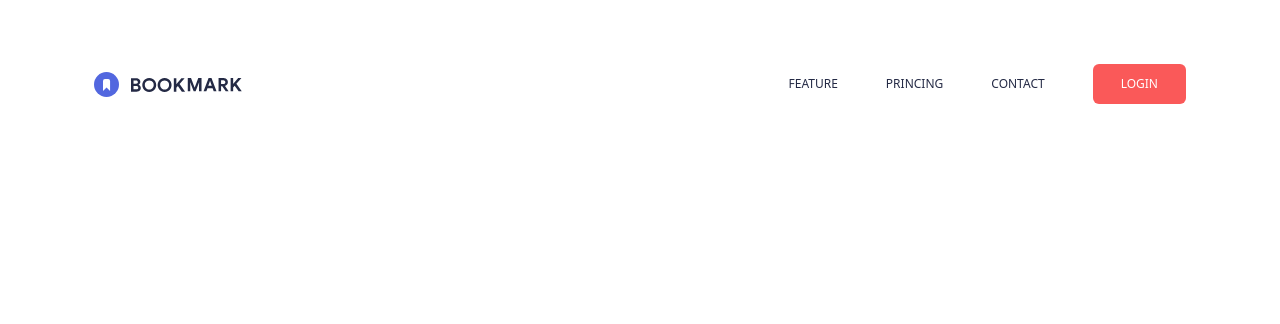
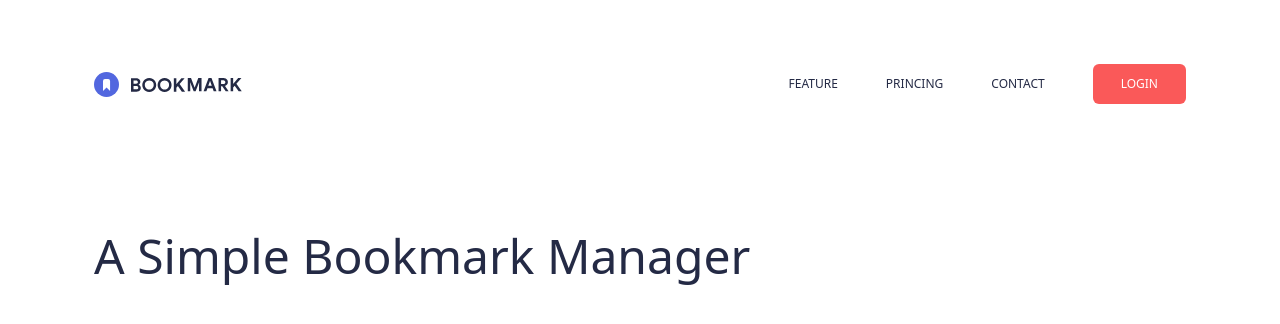
Before and after one commit to andreferreiraalves/tailwind-landing-page, a website: page public/index.html in a window 1280 px wide. Drawn offline with nearby package versions, Linux system fonts and the light colour scheme; files that its build step writes are made by us from their sources.

Commit message:
landing page

```diff
--- a/public/index.html
+++ b/public/index.html
@@ -28,6 +28,17 @@
         </div>
     </header>
 
+    <!-- Hero -->
+    <section class="relative">
+        <div class="container flex flex-col-reverse lg:flex-row items-center gap-12 mt-14 lg:mt-28">
+            <div class="flex flex-1 flex-col items-center lg:items-start">
+                <h2 class="text-bookmark-blue text-3xl md:text-4 lg:text-5xl text-center lg:text-left mb-6">
+                    A Simple Bookmark Manager
+                </h2>
+            </div>
+        </div>
+
+    </section>
 </body>
 
 </html>
```
